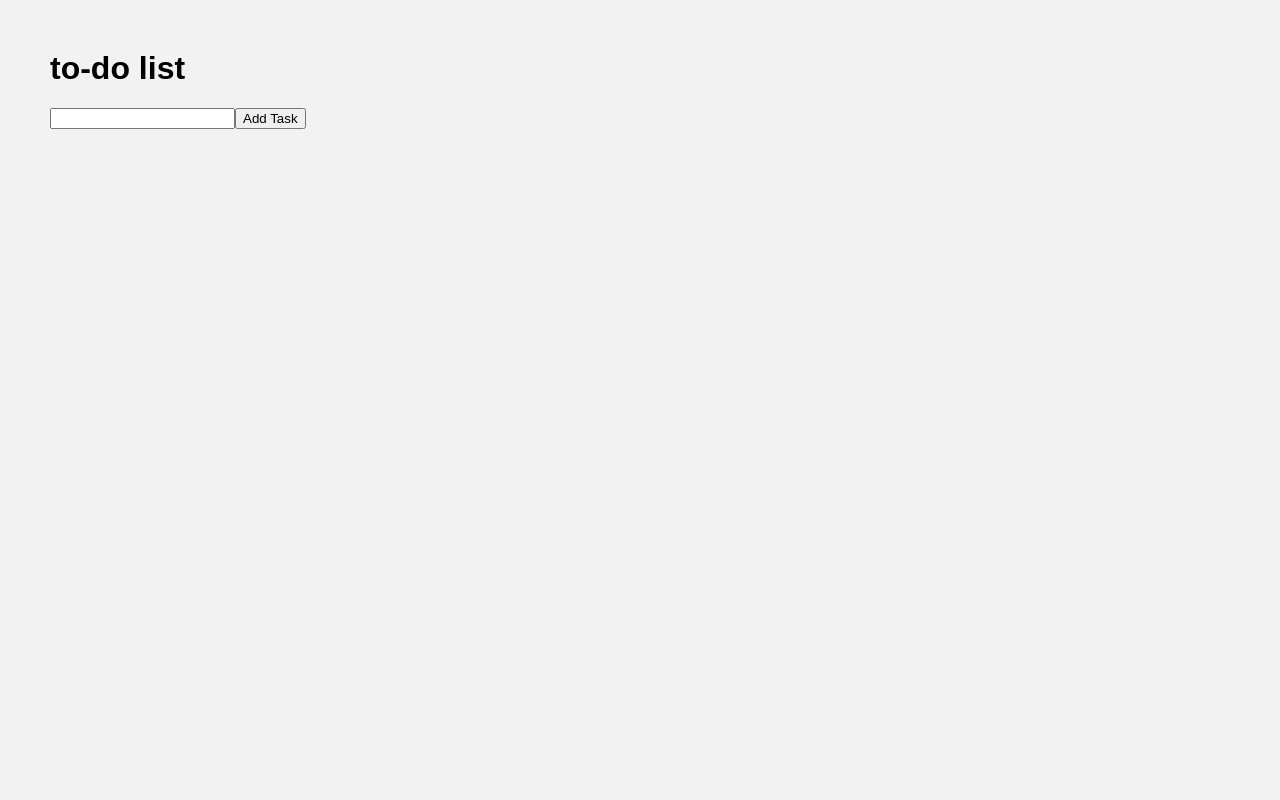
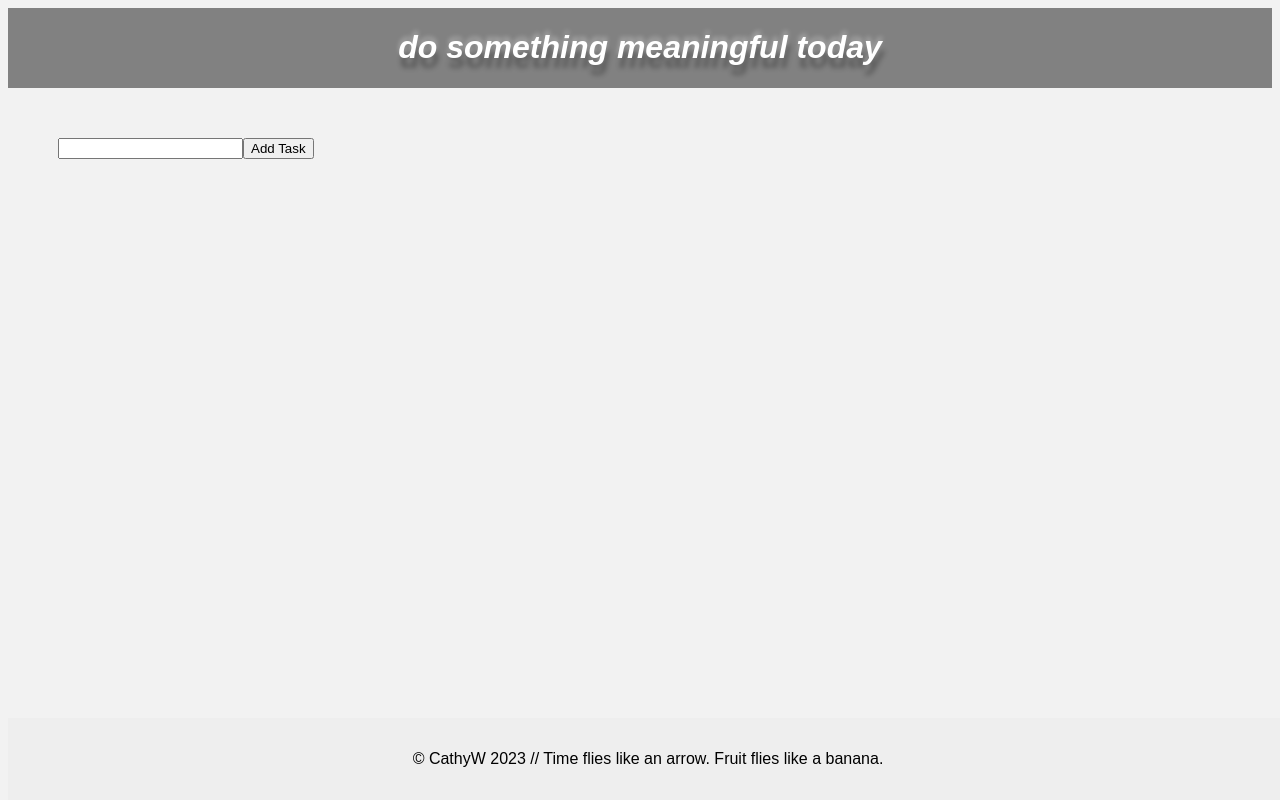
Before and after one commit to cathywiden/react-todolist, a React (Create React App) app: page / in a window 1280 px wide. Built offline with nearby package versions, Linux system fonts and the light colour scheme.

Commit message:
css & footer

```diff
--- a/src/App.jsx
+++ b/src/App.jsx
@@ -1,6 +1,7 @@
 import React, { useState } from "react";
 import AddTask from "./components/AddTask";
 import DisplayTasks from "./components/DisplayTasks";
+import Footer from "./components/Footer";
 
 const App = () => {
   const [todos, setTodos] = useState(
@@ -20,13 +21,17 @@ const removeTodo = (index) => {
   };
 
   return (
-    <div>
-      <h1>to-do list</h1>
+    <>
+      <header className="App-header">
+        <h1>do something meaningful today</h1>
+      </header>
+      <main>
         <AddTask addTodo={addTodo} />
         <DisplayTasks todos={todos} removeTodo={removeTodo} />
-    </div>
+      </main>
+      <Footer />
+    </>
   );
 };
 
-
 export default App;
--- /dev/null
+++ b/src/components/Footer.jsx
@@ -0,0 +1,15 @@
+import React from "react";
+
+const Footer = () => {
+  return (
+    <footer
+      style={{ backgroundColor: "#eee", padding: "16px", textAlign: "center" }}
+    >
+      <p>
+        © CathyW 2023 // Time flies like an arrow. Fruit flies like a banana.
+      </p>
+    </footer>
+  );
+};
+
+export default Footer;
--- a/src/index.css
+++ b/src/index.css
@@ -1,8 +1,32 @@
 body {
   font-family: Arial, sans-serif;
   background-color: #f2f2f2;
+  padding: 0;
+}
+
+main {
   margin: 50px;
-  padding: 0;
+}
+
+.App-header {
+  background-color: rgb(129, 129, 129);
+  display: flex;
+  flex-direction: column;
+  align-items: center;
+  justify-content: center;
+  font-style: italic;
+  color: white;
+  text-shadow: 2px 10px 5px rgba(0, 0, 0, 0.3),
+    0px -4px 5px rgba(255, 255, 255, 0.3);
+}
+
+footer {
+  box-sizing: border-box;
+  position: fixed;
+  bottom: 0;
+  align-items: center;
+  width: 100%;
+  padding: 5px;
 }
 
 .container {
@@ -35,3 +59,9 @@ body {
   border-radius: 4px;
   cursor: pointer;
 }
+
+
+
+li {
+  list-style-type: circle;
+}
```
Also changed, not shown: 1 other file (tests, documents, lock files or other folders). Lines whose indentation alone changed are shown as unchanged.
